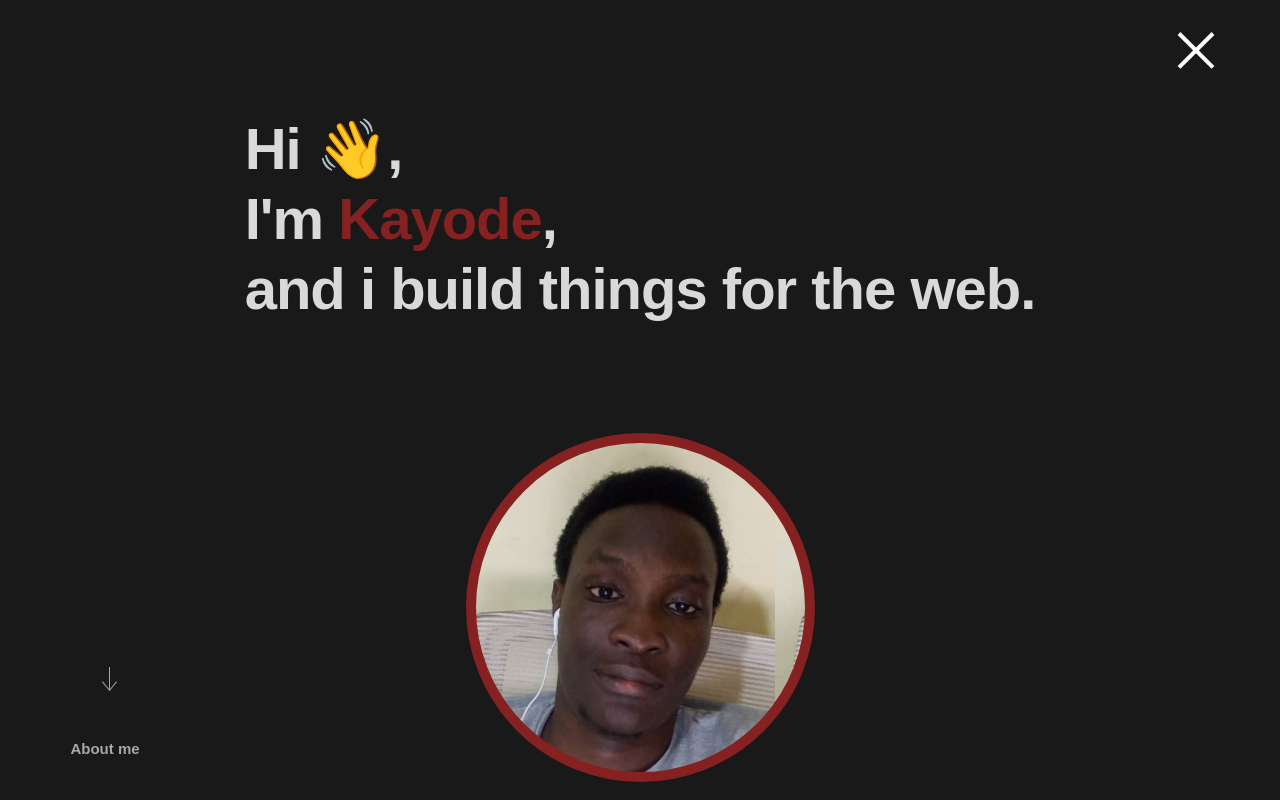
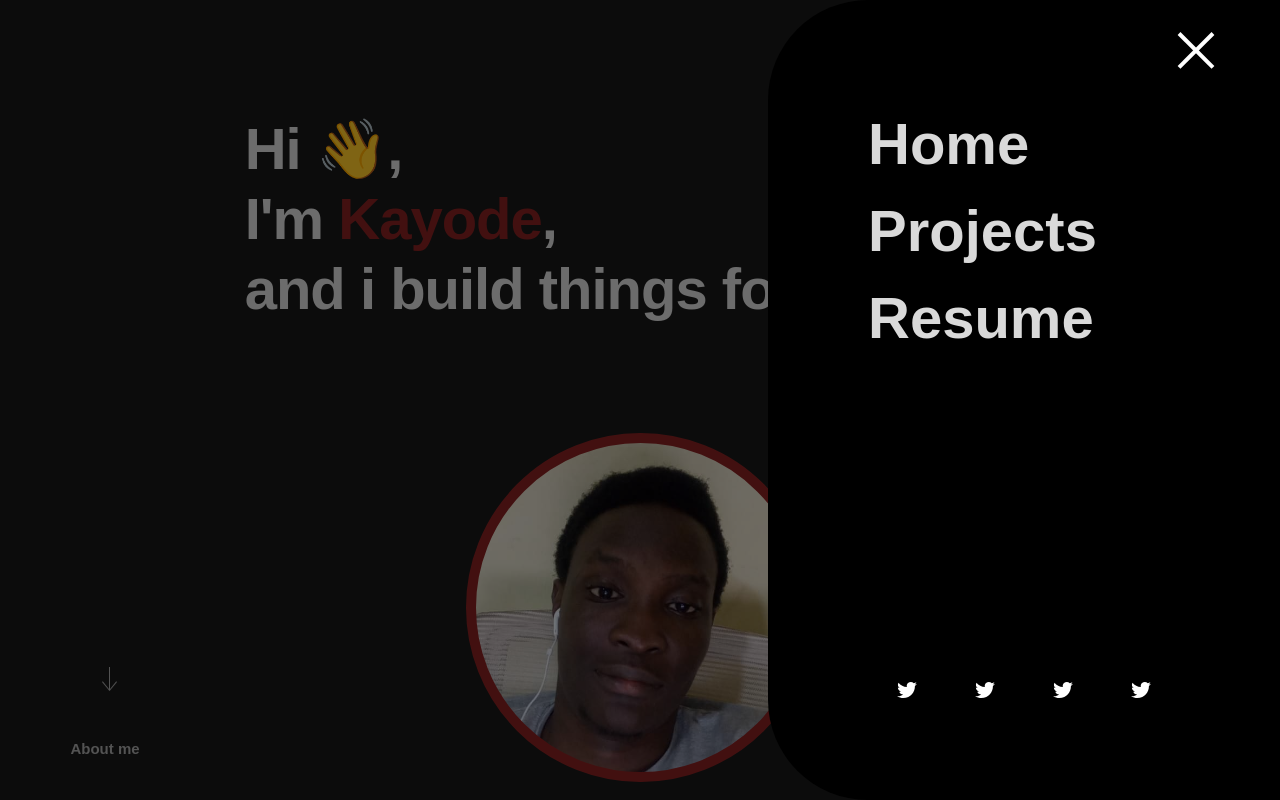
Before and after one commit to Kaykeks1/portfolio-2.0, a React (Create React App) app: page / in a window 1280 px wide. Both pictures are taken after a click on the element 1196 px from the left and 64 px from the top of the page. Shown: the top 800 px of the page. Built offline with nearby package versions, Linux system fonts and the light colour scheme.

Commit message:
added menu

```diff
--- a/src/App.css
+++ b/src/App.css
@@ -4,6 +4,19 @@
   height: 100%;
   padding: 0px 200px 0px 200px;
   position: relative;
+}
+
+#overlay {
+  position: fixed;
+  display: none;
+  width: 100%;
+  height: 100%;
+  top: 0;
+  left: 0;
+  right: 0;
+  bottom: 0;
+  background-color: rgba(0,0,0,0.5);
+  z-index: 1;
 }
 
 @media (max-width: 1000px) {
--- a/src/App.tsx
+++ b/src/App.tsx
@@ -1,6 +1,7 @@
 import './App.css';
 import Hamburger from './components/hamburger/Hamburger';
 import GoToNext from './components/goto-next/GoToNext';
+import Menu from './components/menu/Menu';
 import SplashScreen from './components/splash-screen/SplashScreen';
 import Hero from './sections/hero/Hero';
 import Stacks from './sections/stacks/Stacks';
@@ -48,6 +49,8 @@ function App() {
     );
   }
 
+  const onClickPageBody = () => {}
+
   return (
     loading
     ? <SplashScreen />
@@ -61,6 +64,8 @@ function App() {
       <Stacks id="stacks" />
       <Projects id="projects" />
       <Contact id="contact" />
+      <Menu id="menu" />
+      <div id="overlay" onClick={onClickPageBody} />
     </div>
   );
 }
--- a/src/components/hamburger/Hamburger.css
+++ b/src/components/hamburger/Hamburger.css
@@ -2,6 +2,7 @@
   position: absolute;
   right: 60px;
   top: 40px;
+  z-index: 3;
 }
 
 .hamburger {
@@ -36,6 +37,7 @@
 .open {
   transform: rotate(90deg);
   transform: translateY(0px);
+  position: fixed;
 }
 
 .open .hamburger-top {
--- a/src/components/hamburger/Hamburger.tsx
+++ b/src/components/hamburger/Hamburger.tsx
@@ -5,6 +5,10 @@ export default function Hamburger() {
   const showNavigation = () => {
     const hamburger = document.getElementById('menu-btn') as HTMLElement;
     hamburger.classList.toggle('open');
+    const menu = document.getElementById('menu') as HTMLElement;
+    menu.classList.toggle('open-menu');
+    let overlayShadow = document.getElementById("overlay") as HTMLElement;
+    overlayShadow.style.display = overlayShadow.style.display === "block" ? "none" : "block";
   }
   return (
     <div className='hamburger-container' id="menu-btn" onClick={showNavigation}>
--- /dev/null
+++ b/src/components/menu/Menu.css
@@ -0,0 +1,85 @@
+.menu {
+  position: fixed;
+  right: 0;
+  top: 0;
+  height: 100vh;
+  width: 0%;
+  background-color: black;
+  color: #D9D9D9;
+  font-size: 58px;
+  font-style: normal;
+  font-weight: 700;
+  padding: 100px 0px;
+  border-top-left-radius: 100px;
+  border-bottom-left-radius: 100px;
+  transition: width 0.5s ease-in-out, padding 0.5s ease-in-out;
+  display: flex;
+  flex-direction: column;
+  justify-content: space-between;
+}
+
+.open-menu {
+  width: 40%;
+  z-index: 2;
+  padding: 100px;
+}
+
+.menu ul {
+  display: none;
+}
+
+.menu .info-links {
+  display: none;
+}
+
+.menu .info-link {
+  display: none;
+}
+
+.open-menu ul {
+  display: block;
+}
+
+.open-menu .info-links {
+  display: flex;
+  justify-content: space-around;
+}
+
+.open-menu .info-link {
+  height: fit-content;
+  width: 25%;
+  display: flex;
+  justify-content: center;
+  align-items: center;
+  position: relative;
+}
+
+.open-menu .info-link > svg > path {
+  fill: white;
+}
+
+.open-menu .info-link > svg {
+  width: 20px;
+  height: 20px;
+  cursor: pointer;
+}
+
+.open-menu .info-link > span {
+  font-size: 0px;
+  transition: font-size 0.5s ease-in-out;
+  position: absolute;
+  left: 25%;
+  bottom: -40px;
+}
+
+.open-menu .info-link > svg > path {
+  transition: fill 0.5s ease-in-out;
+}
+
+.open-menu .info-link:hover svg > path {
+  fill: #843939;
+}
+
+.open-menu .info-link:hover span {
+  font-size: 15px;
+}
--- /dev/null
+++ b/src/components/menu/Menu.tsx
@@ -0,0 +1,38 @@
+import "./Menu.css"
+import { ReactComponent as TwitterLogo } from '../../images/svgs/twitter.svg';
+
+type Props = {
+  id: string
+}
+
+export default function Menu({ id }: Props) {
+  const infoLinks = [
+    { logo: TwitterLogo, label: 'Twitter' },
+    { logo: TwitterLogo, label: 'LinkedIn' },
+    { logo: TwitterLogo, label: 'Github' },
+    { logo: TwitterLogo, label: 'Gmail' },
+  ];
+  return (
+    <div className='menu' id={id}>
+      <ul className='menu-items'>
+        <li>Home</li>
+        <li>Projects</li>
+        <li>Resume</li>
+      </ul>
+
+      <div className='info-links'>
+        {
+          infoLinks.map((item, key) => {
+            const Logo = item.logo;
+            return (
+              <a className='info-link' key={key}>
+                <Logo />
+                <span>{item.label}</span>
+              </a>
+            )}
+          )
+        }
+      </div>
+    </div>
+  )
+}
```
Also changed, not shown: src/images/svgs/twitter.svg (added).
